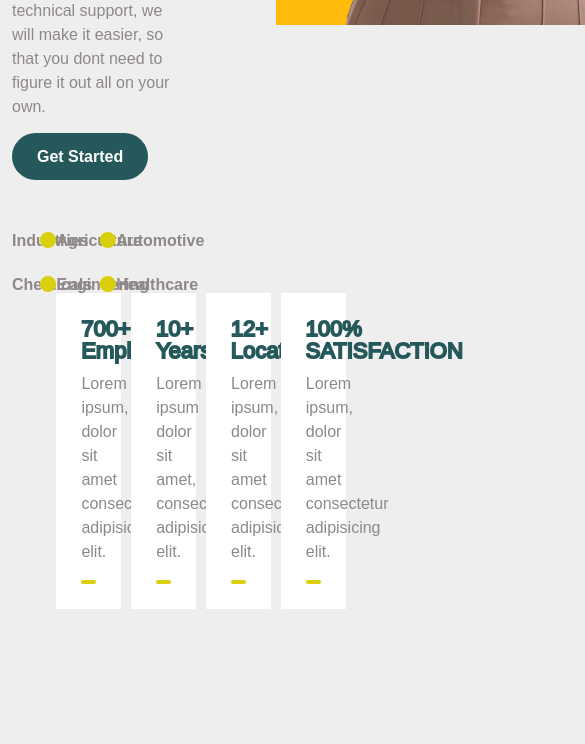
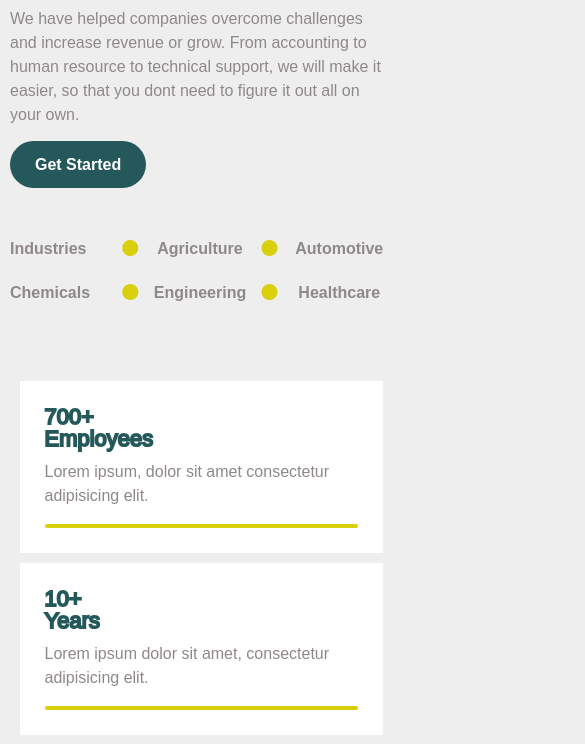
Before and after one commit to Hritickmallick/FT-2023-386, a plain HTML site: page index.html in a window 390 px wide. Shown: the part 734-1478 px from the top of the page, 585 px wide, since content can reach past the window. Before the commit the page ends 1393 px from the top, so only its background shows below. Drawn offline with nearby package versions, Linux system fonts and the light colour scheme.

Commit message:
made the design responsive under four screen sizes.

```diff
--- a/sass/index.scss
+++ b/sass/index.scss
@@ -9,8 +9,22 @@ header {
             list-style-type: none;
             @include flex-center(row);
 
+            @include tablet {
+                width: 45%;
+                justify-content: start;
+            }
+
+            @include mobile {
+                width: 100%;
+                justify-content: center;
+            }
+
             li {
                 padding: 0px 15px;
+
+                @include desktop {
+                    padding: 0px 10px;
+                }
 
                 a {
                     color: $text;
@@ -27,19 +41,46 @@ header {
         .logo {
             display: block;
             text-align: center;
+            @include tablet {
+                width: 25%;
+
+                img{
+                    max-width: 100%;
+
+                }
+            }
+
+            @include mobile {
+                width: 100%;
+            }
         }
 
         .login-btn {
             list-style-type: none;
             @include flex-center(row);
             justify-content: end;
+            @include tablet {
+                width: 30%;
+            }
+            @include mobile {
+                width: 100%;
+            }
+            @include small-mobiles {
+                padding-top: 15px;
+            }
 
             li {
                 padding: 0px 15px;
+                @include tablet {
+                    padding: 0px 5px;
+                }
 
                 a {
                     color: $text;
                     padding: 15px 20px;
+                    @include tablet {
+                        padding: 15px 5px;
+                    }
 
                     &:hover {
                         color: #fff;
@@ -58,8 +99,18 @@ header {
 
     .banner-cover {
         padding: 25px 0px;
+        flex-direction: column-reverse;
 
         .banner-col-1 {
+            @include mobile {
+                width: 100%;
+                padding: 20px 0px;
+            }
+
+            @include small-mobiles {
+                padding: 20px 0px;
+                padding-left: 10px;
+            }
 
             .banner-tag {
 
@@ -90,6 +141,10 @@ header {
                     font-weight: 600;
                     color: $text2;
                     letter-spacing: 3px;
+
+                    @include small-mobiles{
+                        font-size: $font-size-30;
+                    }
                 }
             }
 
@@ -128,6 +183,10 @@ header {
                     padding: 10px 0px;
                     text-align: left;
 
+                    @include tablet {
+                        width: 26.66%;
+                    }
+
                     a {
                         color: $text;
                         font-weight: 600;
@@ -140,14 +199,34 @@ header {
                     padding: 10px 0px;
                     text-align: center;
 
+                    @include tablet {
+                        width: 26.66%;
+                    }
+
                 }
 
                 .bullet-icons {
                     width: 10%;
                     text-align: center;
                     color: $hover;
+
+                    @include tablet {
+                        width: 10%;
+                    }
                 }
 
+            }
+        }
+
+        .banner-col-2{
+            @include mobile {
+                width: 100%;
+            }
+
+            img{
+                @include desktop {
+                    max-width: 100%;
+                }
             }
         }
     }
@@ -159,6 +238,10 @@ footer{
   display: block;
   position: relative;
 
+  @include desktop {
+    width: 90%;
+  }
+
     .section-achievements{
         @include flex-center(row);
         justify-content: center;
@@ -166,11 +249,28 @@ footer{
         top: -55px;
         padding-bottom: 50px;
 
+        @include desktop {
+            top: 0px;
+        }
+
         .achievements-col{
             width: 20%;
             padding: 25px 25px;
             background-color: #fff;
             margin: 0px 5px;
+
+            @include desktop {
+                width: 22.5%;
+            }
+
+            @include tablet {
+                width: 45%;
+                margin: 5px;
+            }
+
+            @include small-mobiles{
+                width: 100%;
+            }
 
             &:hover{
                background-color: $btn;
--- a/sass/partial_files/_config.scss
+++ b/sass/partial_files/_config.scss
@@ -77,3 +77,32 @@ $font-size-70: 4.375rem; //70px
 $font-size-80: 5rem; //80px
 $font-size-100: 6.25rem; //100px
 $font-size-112: 7rem; //112px
+
+
+//check 1024
+@mixin desktop{
+    @media screen and (max-width:1200px){
+        @content;
+    }
+}
+
+//check 768
+@mixin tablet{
+    @media screen and (max-width:992px){
+        @content;
+    }
+}
+
+//check 578
+@mixin mobile{
+    @media screen and (max-width:767px){
+        @content;
+    }
+}
+
+//check 375
+@mixin small-mobiles{
+    @media screen and (max-width:567px){
+        @content;
+    }
+}
```
Also changed, not shown: css/index.css, 1 other file.
